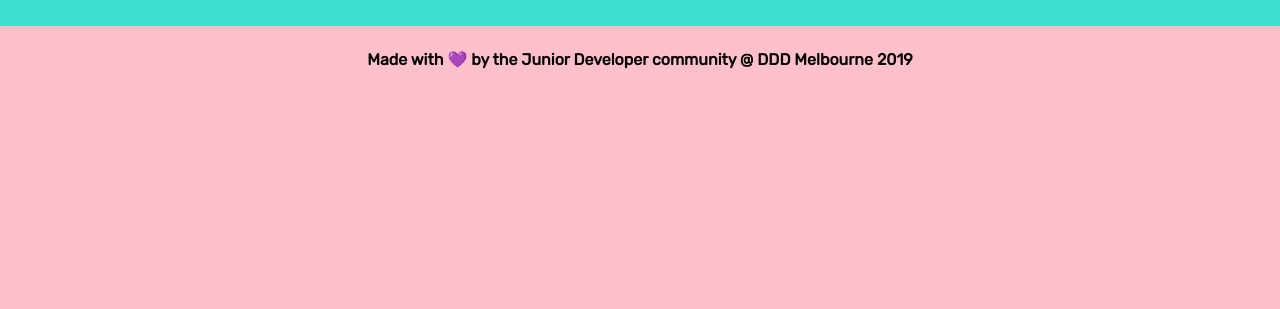
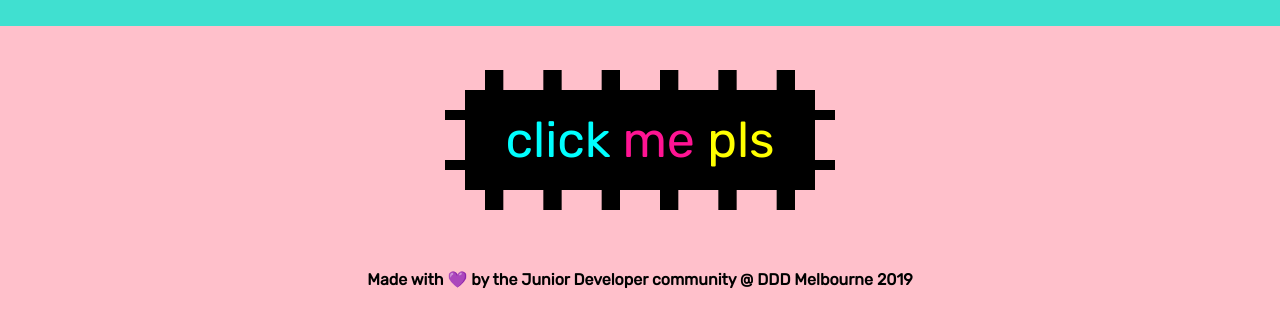
Before and after one commit to jamesformica/junior-dev-community-site-ddd-2019, a website built with Parcel: page index.html in a window 1280 px wide. Shown: the part 3256-3565 px from the top of the page. Before the commit the page ends 3345 px from the top, so only its background shows below. Built offline with nearby package versions, Linux system fonts and the light colour scheme; files whose address does not match are found by name.

Commit message:
flippy boi

```diff
--- a/css/style.css
+++ b/css/style.css
@@ -76,3 +76,32 @@ blink {
 .dog {
   animation: 2s infinite rotate-dog;
 }
+
+.click-bait {
+  display: block;
+  font-size: 50px;
+  border: 20px dashed pink;
+  color: white;
+  background: black;
+  margin: 40px auto;
+  padding: 20px 40px;
+  cursor: pointer;
+  outline: none;
+  transition: 1s;
+}
+
+.click-bait:hover {
+  transform: rotateX(1080deg);
+}
+
+.click-bait > span:nth-child(1) {
+  color: aqua;
+}
+
+.click-bait > span:nth-child(2) {
+  color: deeppink;
+}
+
+.click-bait > span:nth-child(3) {
+  color: yellow;
+}
--- a/index.html
+++ b/index.html
@@ -49,9 +49,13 @@
     <img src="https://i.imgur.com/pKra7We.gif" class="dog" />
     <marquee class="pls-graffiti-blue">
         <blink>Needs moar JPEG and cat GIFs </blink>
-      </marquee>
+    </marquee>
 
-
+    <button class="click-bait" id="click-me-pls">
+      <span>click</span>
+      <span>me</span>
+      <span>pls</span>
+    </button>
   </article>
 
   <footer class="jd_footer">
--- a/js/app.js
+++ b/js/app.js
@@ -5,5 +5,13 @@ window.addEventListener('load', function() {
   this.document.querySelector(".jd_footer").addEventListener("click", function(){
     window.alert("Thanks for clicking, you're awesome!");
   })
+
+  this.document.getElementById('click-me-pls').addEventListener("click", function() {
+    document.body.classList.add('dog')
+
+    setTimeout(function() {
+      document.body.classList.remove('dog')
+    }, 2000)
+  })
   // MOAR JAVASCRIPT
 })
```
